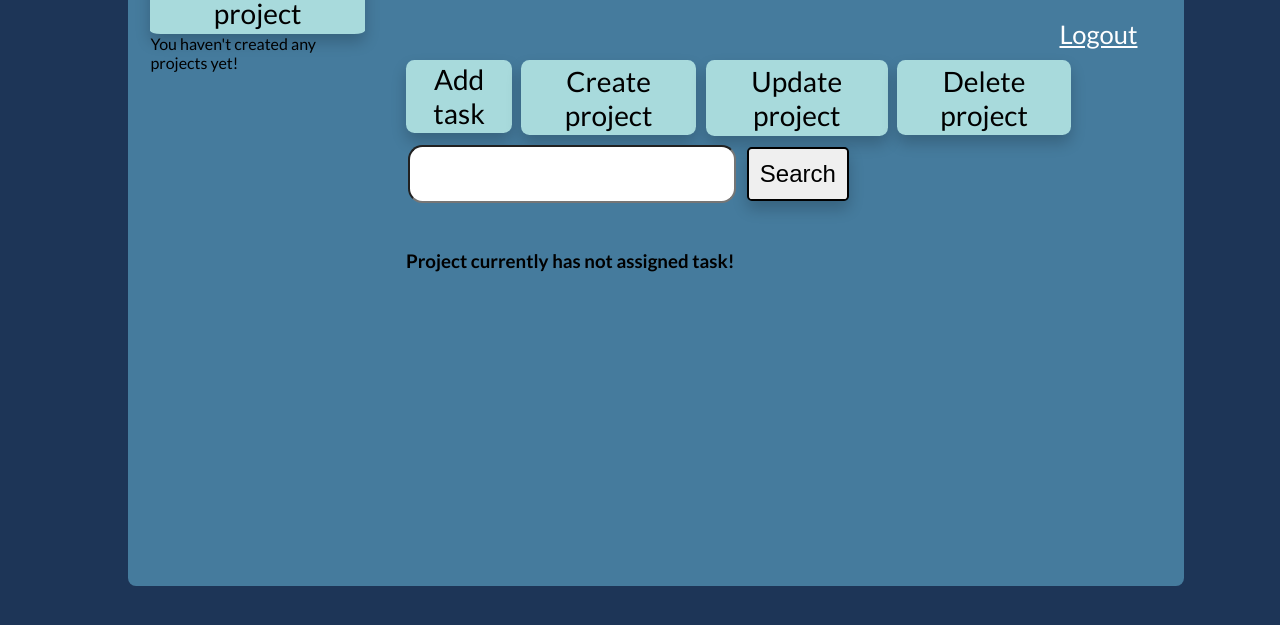
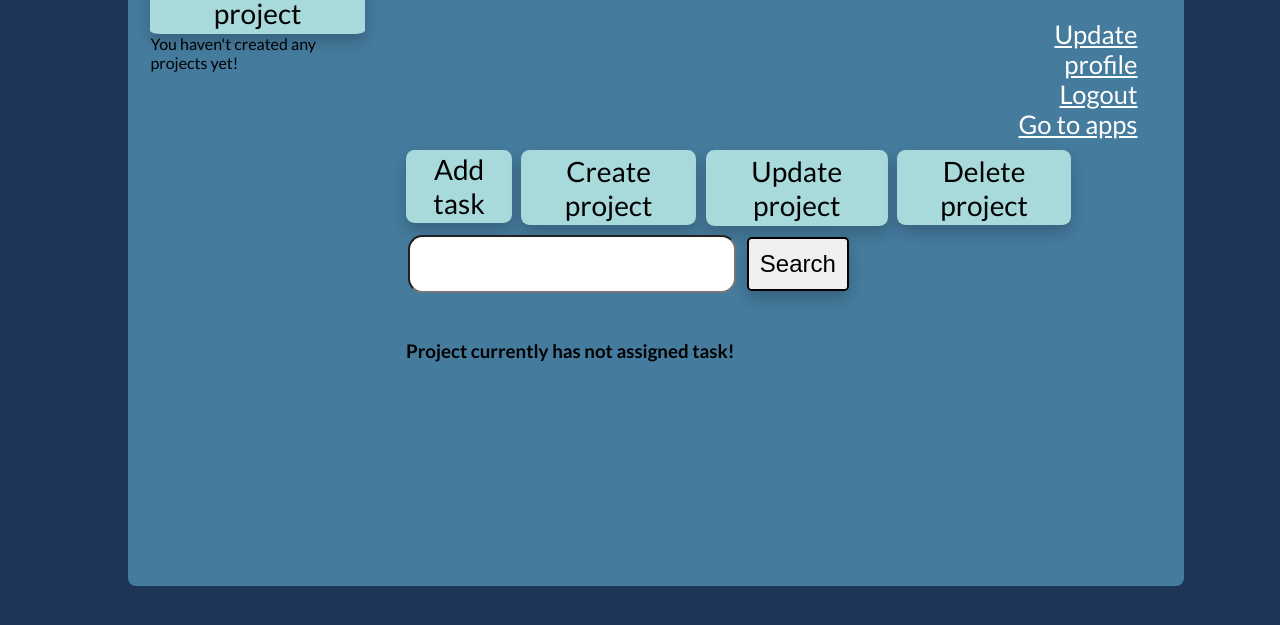
Before and after one commit to galkowskim/students_helper, a Django app: template todolist/templates/todolist/project.html in a window 1280 px wide. Shown: the part 150-775 px from the top of the page. Run offline with Django 4.2, Linux system fonts and the light colour scheme; the template is opened without the code that fills it, so the values that code supplies are empty; the visitor is signed in with stand-in values (Sample User, id 1).

Commit message:
add update profile button and go to apps button

```diff
--- a/todolist/templates/todolist/project.html
+++ b/todolist/templates/todolist/project.html
@@ -36,7 +36,9 @@
             <div class="user-info">
                 {% if request.user.is_authenticated %}
                     <div><p>{{ request.user }}</p></div>
+                    <div><a href="{% url 'base:profile_update' %}">Update profile</a></div>
                     <div><a href="{% url 'base:logout' %}">Logout</a></div>
+                    <div class="apps-href"><a href="{% url 'base:main' %}">Go to apps</a></div>
                 {% else %}
                     <a href="{% url 'base:login' %}">Login</a>
                 {% endif %}
```
